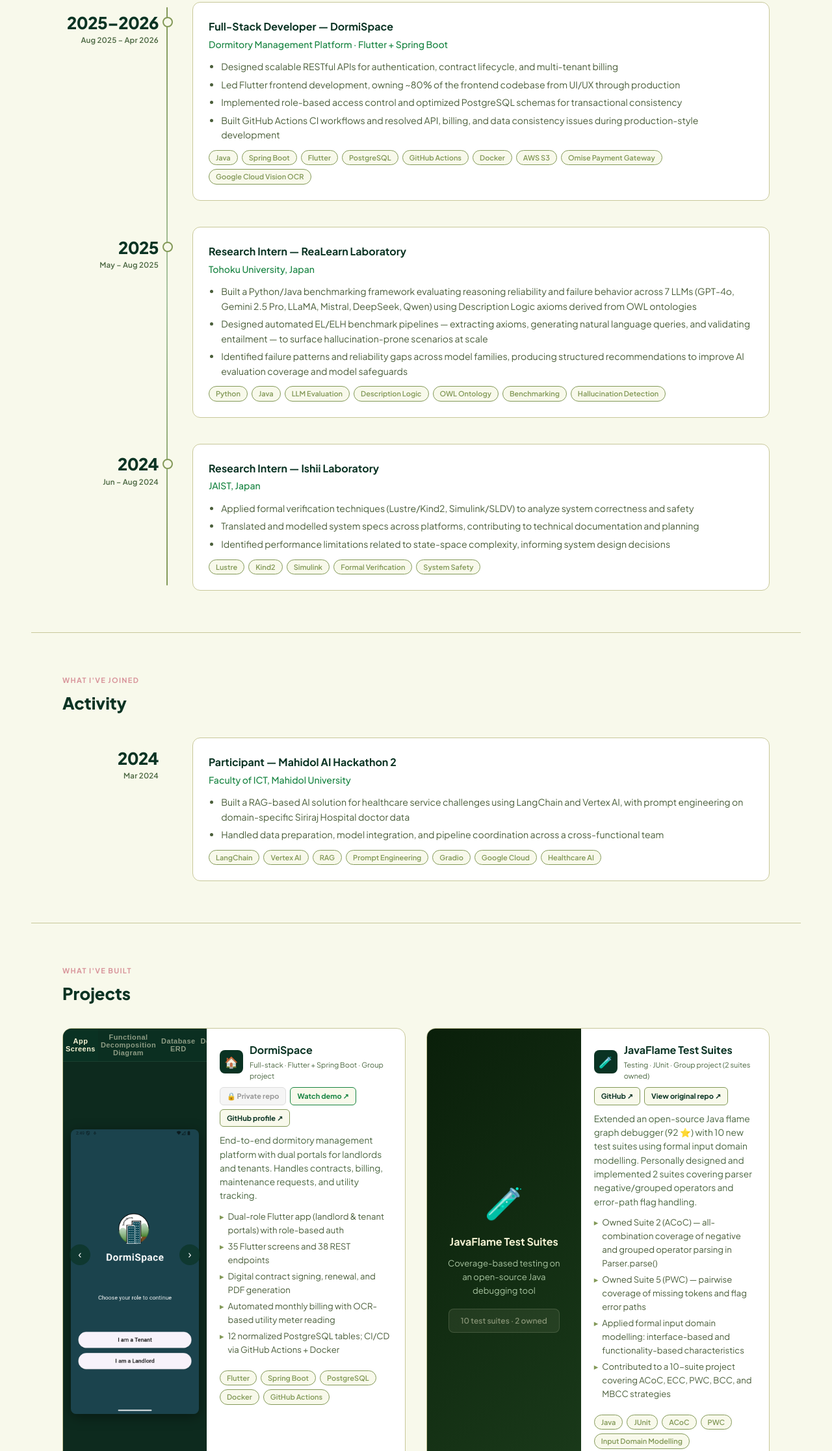
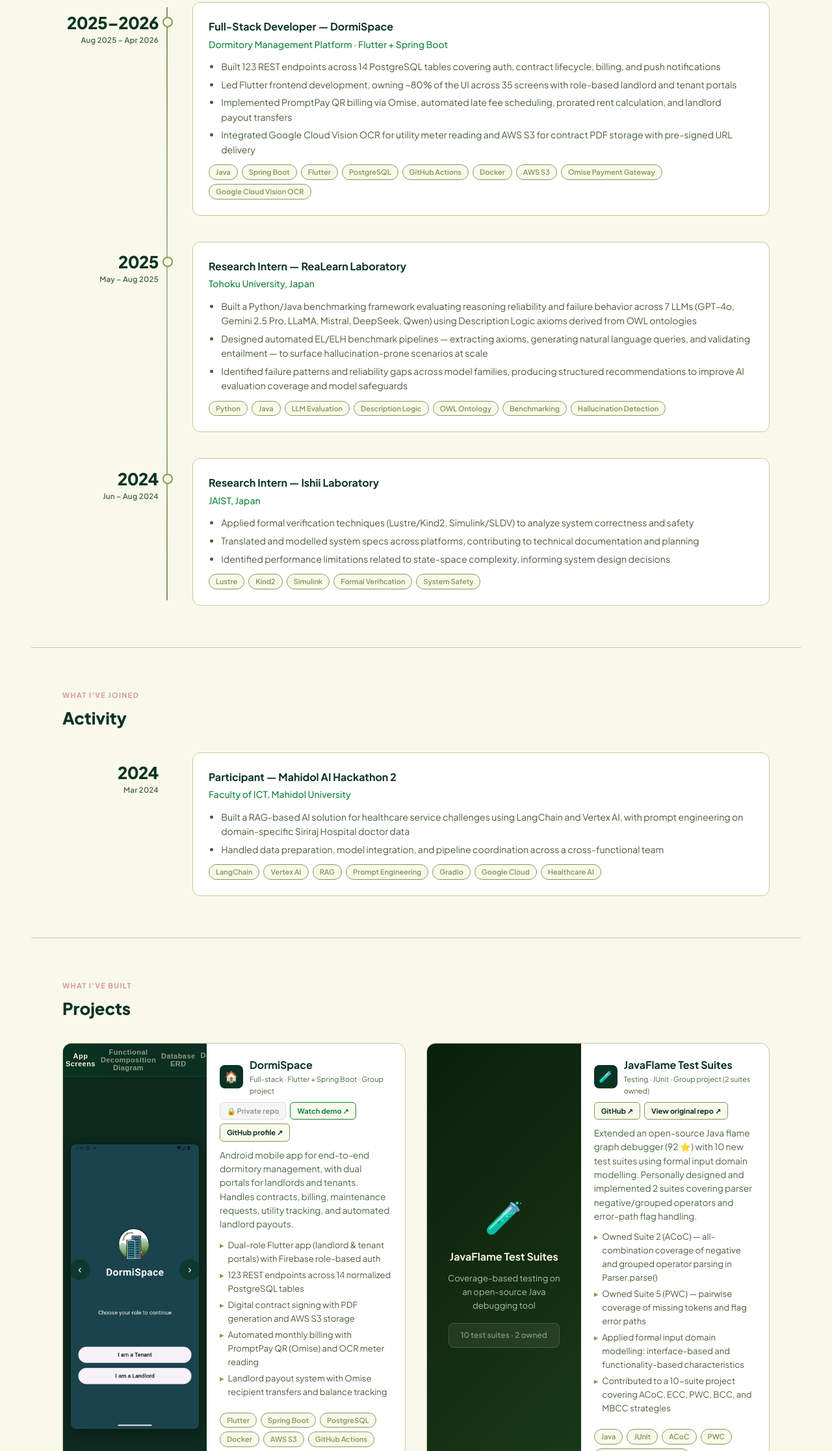
Before and after one commit to pphum-prathum/portfolio, a plain HTML site: page index.html in a window 1280 px wide. Shown: the part 1598-3831 px from the top of the page at 65% size. Drawn offline with Linux system fonts and the light colour scheme.

Commit message:
Updated portfolio.

```diff
--- a/index.html
+++ b/index.html
@@ -127,19 +127,20 @@
               </div>
             </div>
             <ul class="exp-bullets">
-              <li>Designed scalable RESTful APIs for authentication, contract lifecycle, and multi-tenant billing</li>
-              <li>Led Flutter frontend development, owning ~80% of the frontend codebase from UI/UX through production
-              </li>
-              <li>Implemented role-based access control and optimized PostgreSQL schemas for transactional consistency
-              </li>
-              <li>Built GitHub Actions CI workflows and resolved API, billing, and data consistency issues during
-                production-style development</li>
+              <li>Built 123 REST endpoints across 14 PostgreSQL tables covering auth, contract lifecycle, billing, and
+                push notifications</li>
+              <li>Led Flutter frontend development, owning ~80% of the UI across 35 screens with role-based landlord and
+                tenant portals</li>
+              <li>Implemented PromptPay QR billing via Omise, automated late fee scheduling, prorated rent calculation,
+                and landlord payout transfers</li>
+              <li>Integrated Google Cloud Vision OCR for utility meter reading and AWS S3 for contract PDF storage with
+                pre-signed URL delivery</li>
             </ul>
             <div class="tags">
               <span class="tag">Java</span><span class="tag">Spring Boot</span><span class="tag">Flutter</span><span
                 class="tag">PostgreSQL</span><span class="tag">GitHub Actions</span><span class="tag">Docker</span><span
-                class="tag">AWS S3</span><span class="tag">Omise Payment
-                Gateway</span><span class="tag">Google Cloud Vision OCR</span>
+                class="tag">AWS S3</span><span class="tag">Omise Payment Gateway</span><span class="tag">Google Cloud
+                Vision OCR</span>
             </div>
           </div>
         </div>
@@ -158,12 +159,18 @@
               </div>
             </div>
             <ul class="exp-bullets">
-              <li>Built a Python/Java benchmarking framework evaluating reasoning reliability and failure behavior across 7 LLMs (GPT-4o, Gemini 2.5 Pro, LLaMA, Mistral, DeepSeek, Qwen) using Description Logic axioms derived from OWL ontologies</li>
-              <li>Designed automated EL/ELH benchmark pipelines — extracting axioms, generating natural language queries, and validating entailment — to surface hallucination-prone scenarios at scale</li>
-              <li>Identified failure patterns and reliability gaps across model families, producing structured recommendations to improve AI evaluation coverage and model safeguards</li>
+              <li>Built a Python/Java benchmarking framework evaluating reasoning reliability and failure behavior
+                across 7 LLMs (GPT-4o, Gemini 2.5 Pro, LLaMA, Mistral, DeepSeek, Qwen) using Description Logic axioms
+                derived from OWL ontologies</li>
+              <li>Designed automated EL/ELH benchmark pipelines — extracting axioms, generating natural language
+                queries, and validating entailment — to surface hallucination-prone scenarios at scale</li>
+              <li>Identified failure patterns and reliability gaps across model families, producing structured
+                recommendations to improve AI evaluation coverage and model safeguards</li>
             </ul>
             <div class="tags">
-              <span class="tag">Python</span><span class="tag">Java</span><span class="tag">LLM Evaluation</span><span class="tag">Description Logic</span><span class="tag">OWL Ontology</span><span class="tag">Benchmarking</span><span class="tag">Hallucination Detection</span>
+              <span class="tag">Python</span><span class="tag">Java</span><span class="tag">LLM Evaluation</span><span
+                class="tag">Description Logic</span><span class="tag">OWL Ontology</span><span
+                class="tag">Benchmarking</span><span class="tag">Hallucination Detection</span>
             </div>
           </div>
         </div>
@@ -216,11 +223,15 @@
               </div>
             </div>
             <ul class="exp-bullets">
-              <li>Built a RAG-based AI solution for healthcare service challenges using LangChain and Vertex AI, with prompt engineering on domain-specific Siriraj Hospital doctor data</li>
-              <li>Handled data preparation, model integration, and pipeline coordination across a cross-functional team</li>
+              <li>Built a RAG-based AI solution for healthcare service challenges using LangChain and Vertex AI, with
+                prompt engineering on domain-specific Siriraj Hospital doctor data</li>
+              <li>Handled data preparation, model integration, and pipeline coordination across a cross-functional team
+              </li>
             </ul>
             <div class="tags">
-              <span class="tag">LangChain</span><span class="tag">Vertex AI</span><span class="tag">RAG</span><span class="tag">Prompt Engineering</span><span class="tag">Gradio</span><span class="tag">Google Cloud</span><span class="tag">Healthcare AI</span>
+              <span class="tag">LangChain</span><span class="tag">Vertex AI</span><span class="tag">RAG</span><span
+                class="tag">Prompt Engineering</span><span class="tag">Gradio</span><span class="tag">Google
+                Cloud</span><span class="tag">Healthcare AI</span>
             </div>
           </div>
         </div>
@@ -283,19 +294,23 @@
                   rel="noopener noreferrer">GitHub profile ↗</a>
               </div>
             </div>
-            <p class="proj-desc">End-to-end dormitory management platform with dual portals for landlords and tenants.
-              Handles contracts, billing, maintenance requests, and utility tracking.</p>
+            <p class="proj-desc">Android mobile app for end-to-end dormitory management, with dual portals for landlords
+              and tenants. Handles contracts, billing, maintenance requests, utility tracking, and automated landlord
+              payouts.</p>
             <div class="proj-highlights">
-              <div class="proj-highlight">Dual-role Flutter app (landlord &amp; tenant portals) with role-based auth
+              <div class="proj-highlight">Dual-role Flutter app (landlord &amp; tenant portals) with Firebase role-based
+                auth</div>
+              <div class="proj-highlight">123 REST endpoints across 14 normalized PostgreSQL tables</div>
+              <div class="proj-highlight">Digital contract signing with PDF generation and AWS S3 storage</div>
+              <div class="proj-highlight">Automated monthly billing with PromptPay QR (Omise) and OCR meter reading
               </div>
-              <div class="proj-highlight">35 Flutter screens and 38 REST endpoints</div>
-              <div class="proj-highlight">Digital contract signing, renewal, and PDF generation</div>
-              <div class="proj-highlight">Automated monthly billing with OCR-based utility meter reading</div>
-              <div class="proj-highlight">12 normalized PostgreSQL tables; CI/CD via GitHub Actions + Docker</div>
+              <div class="proj-highlight">Landlord payout system with Omise recipient transfers and balance tracking
+              </div>
             </div>
             <div class="tags">
               <span class="tag">Flutter</span><span class="tag">Spring Boot</span><span
-                class="tag">PostgreSQL</span><span class="tag">Docker</span><span class="tag">GitHub Actions</span>
+                class="tag">PostgreSQL</span><span class="tag">Docker</span><span class="tag">AWS S3</span><span
+                class="tag">GitHub Actions</span>
             </div>
           </div>
         </div>
```
